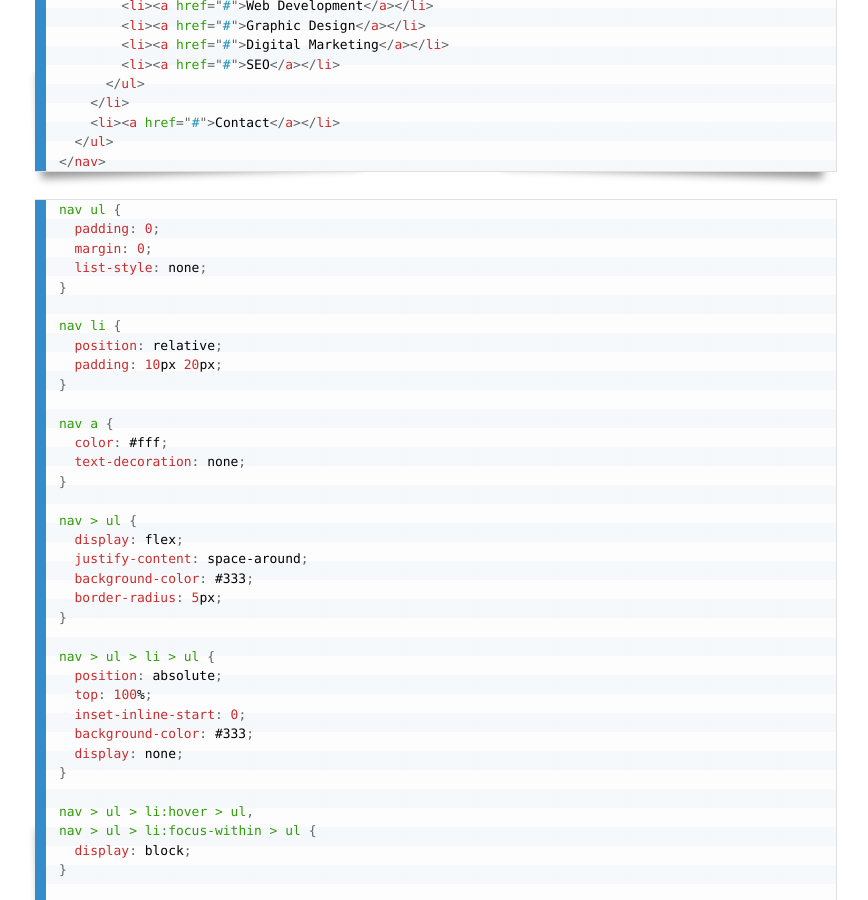
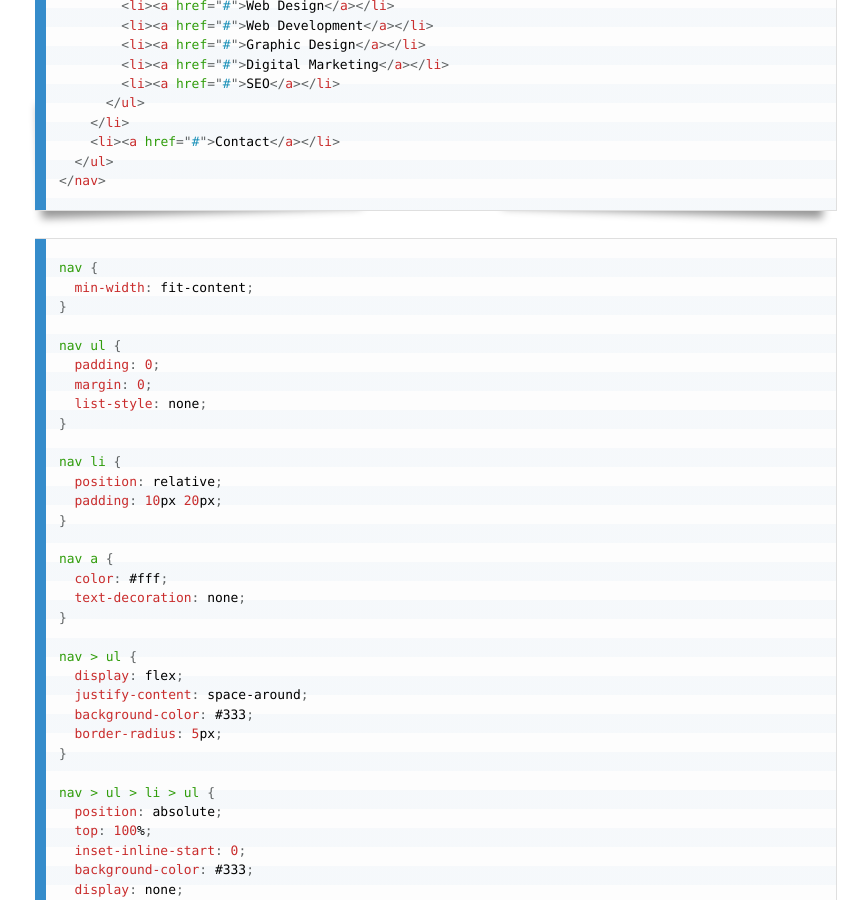
Before and after one commit to ahmadalfy/blog, a Jekyll site: the page built from _posts/2024-04-05-search-friendly-dropdown-menu.md, in a window 1280 px wide and 900 px high, scrolled down 1410 px. Shown: the whole window, without its empty margins (204-1072 px from the left). Built offline with Jekyll 4.4.1, drawn with Linux system fonts in a browser that asks for light colours; some web fonts are replaced; comment, search, counter and statistics services are not loaded.

Commit message:
more updates to content

````diff
--- a/_posts/2024-04-05-search-friendly-dropdown-menu.md
+++ b/_posts/2024-04-05-search-friendly-dropdown-menu.md
@@ -23,6 +23,7 @@
 Let's take a look at this basic dropdown menu. We will create a two-level dropdown menu using unordered lists. The second level will be hidden using the CSS property `display: none;`. We will then use the `:hover` pseudo-class and `:focus-within` to show the second level when the first level is hovered or focused.
 
 ```html
+
 <nav>
   <ul>
     <li><a href="#">Home</a></li>
@@ -50,9 +51,15 @@
     <li><a href="#">Contact</a></li>
   </ul>
 </nav>
+
 ```
 
 ```css
+
+nav {
+  min-width: fit-content;
+}
+
 nav ul {
   padding: 0;
   margin: 0;
@@ -93,12 +100,13 @@
 nav > ul > li > ul > li:focus-within {
   background-color: #555;
 }
+
 ```
 
 Moving your mouse over the "Shop" or "Services" menu items will show the second level of the dropdown menu.
 
-<iframe title="Dropdown menu" scrolling="no" loading="lazy" style="height:400px; width: 100%; border:1px solid black; border-radius:5px;" src="https://v26.livecodes.io/?x=id/fpygdhbz8t2&embed=true">
-  See the project <a href="https://v26.livecodes.io/?x=id/fpygdhbz8t2" target="_blank">Dropdown menu</a> on <a href="https://livecodes.io" target="_blank">LiveCodes</a>.
+<iframe title="Dropdown menu" scrolling="no" loading="lazy" style="height:400px; width: 100%; border:1px solid black; border-radius:5px;" src="https://v26.livecodes.io/?x=id/jz8ap4ipegs&embed=true">
+  See the project <a href="https://v26.livecodes.io/?x=id/jz8ap4ipegs" target="_blank">Dropdown menu</a> on <a href="https://livecodes.io" target="_blank">LiveCodes</a>.
 </iframe>
 
 Now let's make a few changes to make that menu work using the new `hidden` attribute value `until-found`.
@@ -158,8 +166,8 @@
 
 Here is the modified version.
 
-<iframe title="Dropdown menu" scrolling="no" loading="lazy" style="height:400px; width: 100%; border:1px solid black; border-radius:5px;" src="https://v26.livecodes.io/?x=id/h5jdrn3fwry&embed=true">
-  See the project <a href="https://v26.livecodes.io/?x=id/h5jdrn3fwry" target="_blank">Dropdown menu</a> on <a href="https://livecodes.io" target="_blank">LiveCodes</a>.
+<iframe title="Dropdown menu" scrolling="no" loading="lazy" style="height:400px; width: 100%; border:1px solid black; border-radius:5px;" src="https://v26.livecodes.io/?x=id/ay7b7h8deq8&embed=true">
+  See the project <a href="https://v26.livecodes.io/?x=id/ay7b7h8deq8" target="_blank">Dropdown menu</a> on <a href="https://livecodes.io" target="_blank">LiveCodes</a>.
 </iframe>
 
 Now try to search for "Electronics" using the search-in-page feature in your browser. You will see that the dropdown menu will open spontaneously! This is all working without JavaScript, just by using the `hidden` attribute with the value `until-found`.
@@ -208,8 +216,8 @@
 
 Notice that we added event listeners for `mouseenter`, `mouseleave`, `focusin` and `focusout` to simulate the hover effect and focus effects. This is because the `beforematch` event is only triggered when the element is found using the search-in-page feature. These events will help us hide the other submenus when the user moves their cursor over or focuses on other the menu items.
 
-<iframe title="Dropdown menu" scrolling="no" loading="lazy" style="height:400px; width: 100%; border:1px solid black; border-radius:5px;" src="https://v26.livecodes.io/?x=id/gwrg3yizzu4&embed=true">
-  See the project <a href="https://v26.livecodes.io/?x=id/gwrg3yizzu4" target="_blank">Dropdown menu</a> on <a href="https://livecodes.io" target="_blank">LiveCodes</a>.
+<iframe title="Dropdown menu" scrolling="no" loading="lazy" style="height:400px; width: 100%; border:1px solid black; border-radius:5px;" src="https://v26.livecodes.io/?x=id/9x4cd39rmnw&embed=true&activeEditor=script">
+  See the project <a href="https://v26.livecodes.io/?x=id/9x4cd39rmnw&activeEditor=script" target="_blank">Dropdown menu</a> on <a href="https://livecodes.io" target="_blank">LiveCodes</a>.
 </iframe>
 
 Here is a video demonstrating the full implementation:
@@ -228,7 +236,7 @@
 
 The `hidden` attribute with the value `until-found` is a great addition to the web platform and I think we will be relying on it more and more in the future. If I may ask for more things, it would be great to have a way to toggle the visibility of the element if a new match is found and a way to find the parent element of the text element. I wanted to move focus directly to the match anchor tag but the `beforematch` event doesn't have this kind of information. This way, we can build more user-friendly interfaces for our users.
 
-Special thanks goes to [Hate Hosny](https://twitter.com/hatem_hosny_) and [Konnor Rogers](https://twitter.com/RogersKonnor) for their valuable feedback on this post. If you have any questions or suggestions, feel free to reach out to me on [Twitter](https://twitter.com/ahmadalfy). Thanks for reading!
+**Special thanks goes to [Hate Hosny](https://twitter.com/hatem_hosny_) and [Konnor Rogers](https://twitter.com/RogersKonnor)** for their valuable feedback on this post. If you have any questions or suggestions, feel free to reach out to me on [Twitter](https://twitter.com/ahmadalfy). Thanks for reading!
 
 ## Additional resources
 
````
